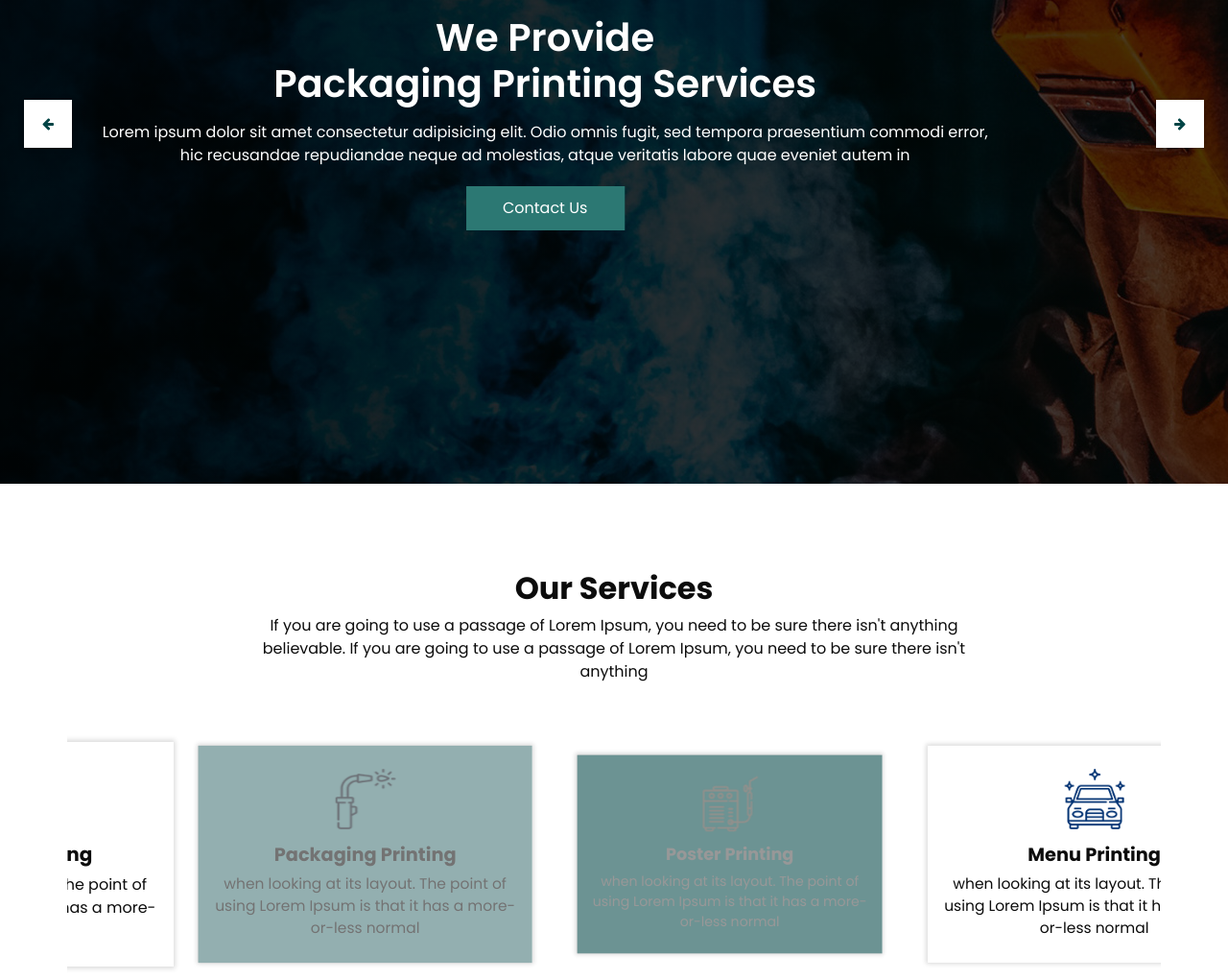
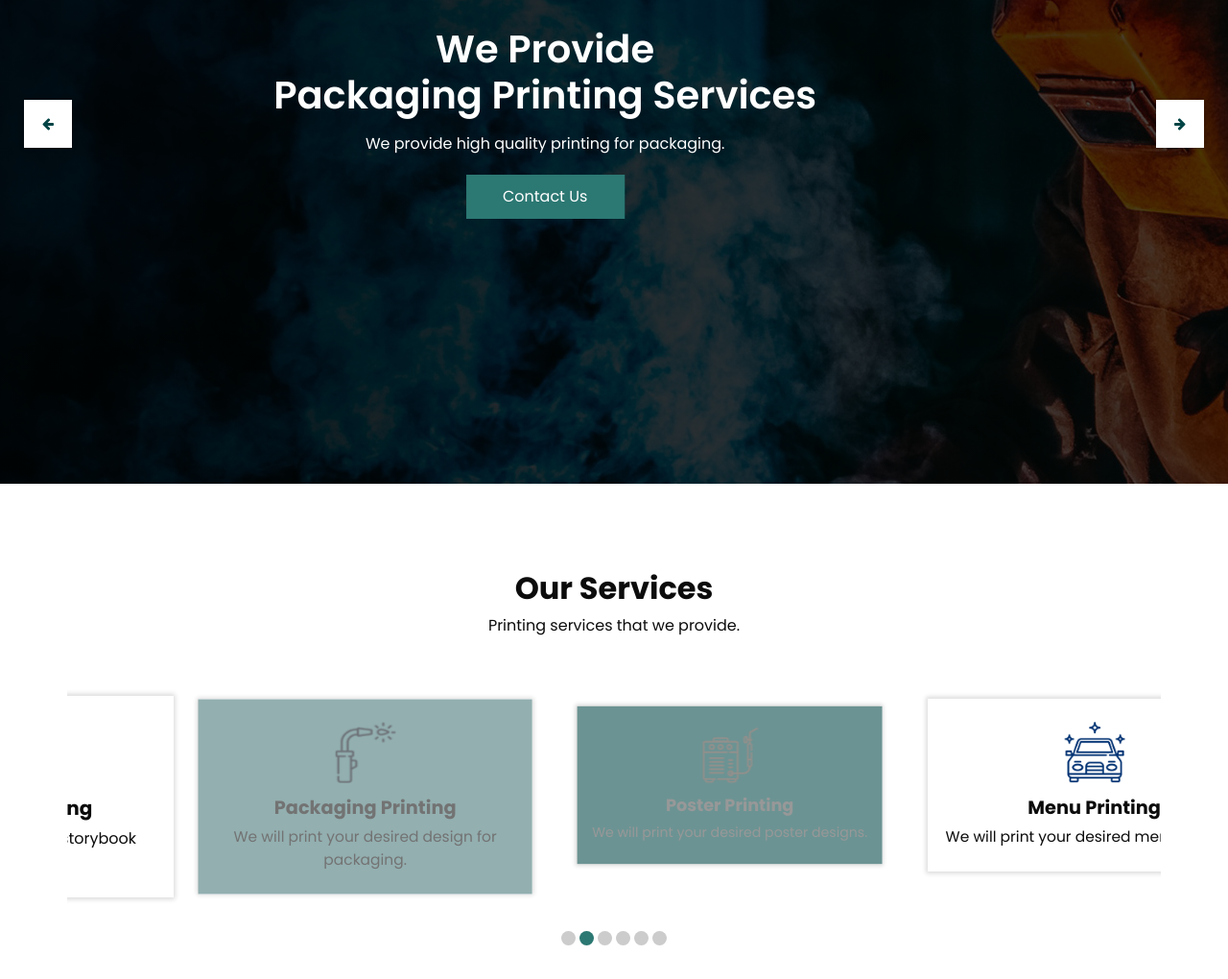
Before and after one commit to Aka224/Aka224.github.io, a website: page index.html in a window 1280 px wide. Shown: the part 296-1316 px from the top of the page at 96% size. Drawn offline with nearby package versions, Linux system fonts and the light colour scheme; some packages are replaced by stand-ins of ours.

Commit message:
updated index

```diff
--- a/index.html
+++ b/index.html
@@ -134,7 +134,7 @@
                       Packaging Printing Services
                     </h1>
                     <p>
-                      Lorem ipsum dolor sit amet consectetur adipisicing elit. Odio omnis fugit, sed tempora praesentium commodi error, hic recusandae repudiandae neque ad molestias, atque veritatis labore quae eveniet autem in
+                     We provide high quality printing for packaging.
                     </p>
                     <div class="btn-box">
                       <a href="" class="btn1">
@@ -156,7 +156,7 @@
                       Poster Printing Services
                     </h1>
                     <p>
-                      Lorem ipsum dolor sit amet consectetur adipisicing elit. Odio omnis fugit, sed tempora praesentium commodi error, hic recusandae repudiandae neque ad molestias, atque veritatis labore quae eveniet autem in
+                      We provide high quality poster printing.
                     </p>
                     <div class="btn-box">
                       <a href="" class="btn1">
@@ -178,8 +178,7 @@
                       Menu Printing Services
                     </h1>
                     <p>
-                      Lorem ipsum dolor sit amet consectetur adipisicing elit. Odio omnis fugit, sed tempora praesentium commodi error, hic recusandae repudiandae neque ad molestias, atque veritatis labore quae eveniet autem in
-                    </p>
+                      We provide high quality menu printing.
                     <div class="btn-box">
                       <a href="" class="btn1">
                         Contact Us
@@ -216,8 +215,7 @@
           Our Services
         </h2>
         <p class="col-lg-8 px-0">
-          If you are going to use a passage of Lorem Ipsum, you need to be sure there isn't anything believable. If you are going to use a passage of Lorem Ipsum, you need to be sure there isn't anything
-        </p>
+          Printing services that we provide.
       </div>
       <div class="service_container">
         <div class="carousel-wrap ">
@@ -232,8 +230,8 @@
                     Packaging Printing
                   </h5>
                   <p>
-                    when looking at its layout. The point of using Lorem Ipsum is
-                    that it has a more-or-less normal
+                   We will print your desired design for packaging.
+
                   </p>
                 </div>
               </div>
@@ -248,8 +246,7 @@
                     Poster Printing
                   </h5>
                   <p>
-                    when looking at its layout. The point of using Lorem Ipsum is
-                    that it has a more-or-less normal
+                  We will print your desired poster designs.
                   </p>
                 </div>
               </div>
@@ -264,8 +261,7 @@
                     Menu Printing
                   </h5>
                   <p>
-                    when looking at its layout. The point of using Lorem Ipsum is
-                    that it has a more-or-less normal
+                    We will print your desired menu designs.
                   </p>
                 </div>
               </div>
@@ -280,8 +276,7 @@
                     Name Card Printing
                   </h5>
                   <p>
-                    when looking at its layout. The point of using Lorem Ipsum is
-                    that it has a more-or-less normal
+                   We will print your desired name card design
                   </p>
                 </div>
               </div>
@@ -296,8 +291,7 @@
                     AngPao Printing
                   </h5>
                   <p>
-                    when looking at its layout. The point of using Lorem Ipsum is
-                    that it has a more-or-less normal
+                   We will print your desired AngPao design.
                   </p>
                 </div>
               </div>
@@ -312,8 +306,7 @@
                     Storybook Printing
                   </h5>
                   <p>
-                    when looking at its layout. The point of using Lorem Ipsum is
-                    that it has a more-or-less normal
+                    We will print your desired storybook design.
                   </p>
                 </div>
               </div>
@@ -344,7 +337,7 @@
               </h2>
             </div>
             <p class="detail_p_mt">
-              There are many variations of passages of Lorem Ipsum available, but the majority have suffered alteration in some form, by injected humour, orThere are many variations of passages of Lorem Ipsum available, but the majority have suffered alteration in some form, by injected humour, orThere are many variations of passages of Lorem Ipsum available, but the majority have suffered alteration in some form, by injected humour, or
+              We have many years of experience in the printing industry. We first opened in 2011. We have had many successful printings and many satisfied customers over the years.
             </p>
             <a href="about.html" class="">
               Read More
@@ -371,7 +364,7 @@
           Contact Us
         </h2>
         <p>
-          Let us get in touch by using these following way.
+          Get in touch with us.
         </p>
       </div>
       <div class="row">
@@ -542,9 +535,7 @@
                 Company
               </h5>
               <p>
-                Randomised words which don't look even slightly believable. If you are going to use a passage of
-                Lorem
-                Ipsum, you need to be sure
+                First opened in 2011.
               </p>
             </div>
           </div>
@@ -567,9 +558,7 @@
                 Services
               </h5>
               <p>
-                Randomised words which don't look even slightly believable. If you are going to use a passage of
-                Lorem
-                Ipsum, you need to be sure
+                Many different printing services.
               </p>
             </div>
           </div>
```
